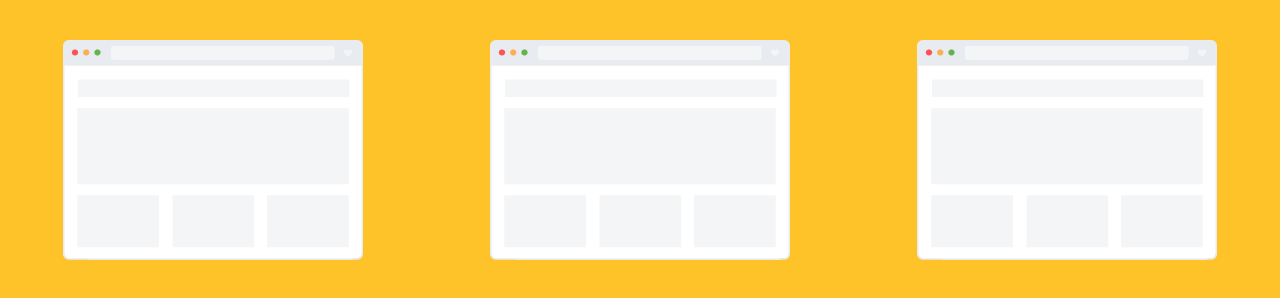
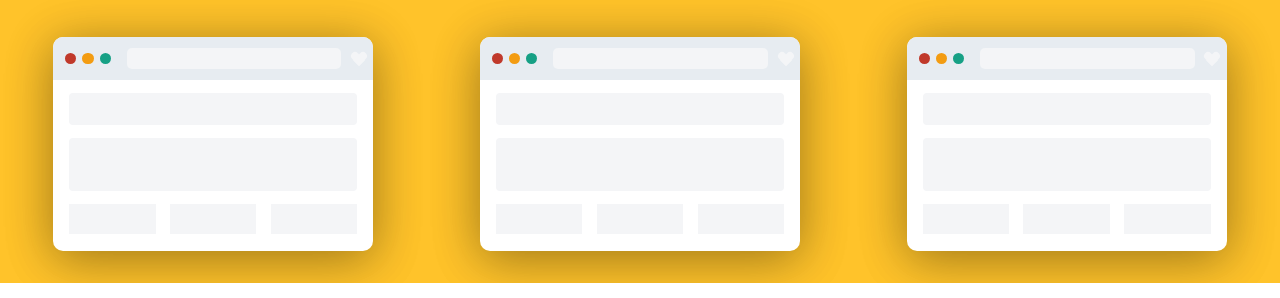
Before and after one commit to yefrioscar/yefrioscarxyz, a website: page index.html in a window 1280 px wide. Shown: the part 582-880 px from the top of the page. Drawn offline with Linux system fonts and the light colour scheme; a web font is replaced by a local one.

Commit message:
It's fixed everybody.

```diff
--- a/index.html
+++ b/index.html
@@ -137,26 +137,71 @@
 <section class="projects">
   <p class="projects__title">PROJECTS</p>
     <section class="projects__pro">
-      <div class="projects__pro__items img1">
-        <picture>
-          <source media="(min-width: 768px)" srcset="build/images/browser1-mobile1.png">
-          <source media="(min-width: 320px)" srcset="build/images/browser1-retina.png 2x">
-          <img src="build/images/browser1-desktop.png" alt="">
-        </picture>
+      <div class="projects__pro__items">
+
+        <div class="shell">
+          <nav class="command ">
+              <ul>
+                <li class="red"></li>
+                <li class="yellow"></li>
+                <li class="green"></li>
+              </ul>
+              <div class="search"></div>
+              <div class="logo"><span class="heart"></span></div>
+          </nav>
+          <div class="large"></div>
+          <div class="large__w"></div>
+          <div class="box">
+            <div class="box__child"></div>
+            <div class="box__child"></div>
+            <div class="box__child"></div>
+          </div>
+        </div>
+
       </div>
-      <div class="projects__pro__items img2">
-        <picture>
-          <source  media="(min-width: 900px)" srcset="build/images/browser1-mobile1.png">
-          <source media="(min-width: 320px)" srcset="build/images/browser1-retina.png 2x">
-          <img src="build/images/browser1-desktop.png" alt="">
-        </picture>
+      <div class="projects__pro__items">
+
+        <div class="shell">
+          <nav class="command ">
+              <ul>
+                <li class="red"></li>
+                <li class="yellow"></li>
+                <li class="green"></li>
+              </ul>
+              <div class="search"></div>
+              <div class="logo"><span class="heart"></span></div>
+          </nav>
+          <div class="large"></div>
+          <div class="large__w"></div>
+          <div class="box">
+            <div class="box__child"></div>
+            <div class="box__child"></div>
+            <div class="box__child"></div>
+          </div>
+        </div>
+
       </div>
-      <div class="projects__pro__items img3">
-        <picture>
-          <source media="(min-width: 900px)" srcset="build/images/browser1-mobile1.png">
-          <source media="(min-width: 320px)" srcset="build/images/browser1-retina.png 2x">
-          <img src="build/images/browser1-desktop.png" alt="">
-        </picture>
+      <div class="projects__pro__items">
+
+        <div class="shell">
+          <nav class="command ">
+              <ul>
+                <li class="red"></li>
+                <li class="yellow"></li>
+                <li class="green"></li>
+              </ul>
+              <div class="search"></div>
+              <div class="logo"><span class="heart"></span></div>
+          </nav>
+          <div class="large"></div>
+          <div class="large__w"></div>
+          <div class="box">
+            <div class="box__child"></div>
+            <div class="box__child"></div>
+            <div class="box__child"></div>
+          </div>
+        </div>
+
       </div>
     </section>
 </section>
--- a/src/js/app.js
+++ b/src/js/app.js
@@ -18,6 +18,7 @@ function frameLooper() {
 	loopTimer = setTimeout('frameLooper()', 70);
 }
 
+
 frameLooper();
 
 function getFormattedDate() {
--- a/src/sass/header.scss
+++ b/src/sass/header.scss
@@ -109,6 +109,8 @@ body, html, * {
 }
 }
 
+
+
 @media (max-width: 800px) {
 .header {
 
@@ -145,7 +147,7 @@ body, html, * {
   span.name {color: $color6;}
   span.atildi {color: #F2952B;}
 
-  nav#command {
+  nav.command {
   	height: 1.3rem;
   }
   nav ul li {
--- a/src/sass/master.scss
+++ b/src/sass/master.scss
@@ -1,4 +1,4 @@
-//@import url(https://fonts.googleapis.com/css?family=Varela+Round);
+@import url(https://fonts.googleapis.com/css?family=Varela+Round);
 
 
 
--- a/src/sass/projects.scss
+++ b/src/sass/projects.scss
@@ -4,6 +4,8 @@ $color3:#FFD767;
 $color4:#1B4D5C;
 $color5:#FFC32A;
 $color6:#FF4444;
+$color7:#F4F5F7;
+$color8:#E7ECF1;
 
 .projects {
   width: 100%;
@@ -27,24 +29,159 @@ $color6:#FF4444;
       display: flex;
       -webkit-flex: flex;
       justify-content: center;
-      img {
+
+
+      .shell {
+        margin:auto;
+        width: 20rem;
+        background-color: #FFFFFF;
+        -webkit-align-self: center;
+        -ms-flex-item-align: center;
+        align-self: center;
+        min-height: 13.4rem;
+        height: 13.4rem;
+        border-radius: 10px;
+        box-shadow: 0 0.625rem 3.125rem rgba(0,0,0,0.19), 0 0.375rem 3.125rem rgba(0,0,0,0.23);
+      }
+
+      nav.command {
+        height: 20%;
+        background-color: $color8;
+        display: -webkit-flex;
+        display: -ms-flexbox;
+        display: flex;
+        align-items: center;
+        border-top-left-radius: 10px;
+        border-top-right-radius: 10px;
+        padding-left: 6px;
+      }
+
+      nav ul {
+        display: flex;
+        justify-content: center;
+        align-items:center;
 
       }
+      .logo{
+        margin-right: 0.5em;
+    	.heart{
+    	 	opacity: 1;
+    		display: inline-block;
+    		cursor: pointer;
+    		width: 1em;
+    		height: 1em;
+    		position: relative;
+    		vertical-align: middle;
+    	}
+    }
+    //Heart
+    .heart {
+    	opacity: 0;
+    	position: absolute;
+    	left: 10%;
+    	width: 1em;
+    	height: 1em;
+    	display: none;
+    	transition: 1.5s ease-in-out opacity;
+    	//Shape
+    	&:before, &:after {
+    		position: absolute;
+    		content: "";
+    		left: 0.5em;
+    		top: 0;
+    		width: 0.5em;
+    		height: 0.85em;
+    		background: $color7;
+    		border-radius: 50px 50px 0 0;
+    		transform: rotate(-45deg);
+    		transform-origin: 0 100%;
+
+    	}
+    	&:after {
+    		left: 0;
+    		transform: rotate(45deg);
+    		transform-origin :100% 100%;
+
+    	}
+
+    }
+      nav ul li {
+        list-style: none;
+        height: 0.7rem;
+        width: 0.7rem;
+        border-radius: 50%;
+        margin-left: 6px;
+      }
+
+      .search {
+        width: 75%;
+        height: 50%;
+        border-radius: 5px;
+        background: $color7;
+        margin: 0 0.5em 0 1em;
+      }
+
+      .large {
+        margin-left: auto;
+        margin-right: auto;
+        width: 90%;
+        background: $color7;
+        height: 15%;
+        margin-top: 4%;
+        border-radius: 4px;
+      }
+      .large__w {
+        margin-left: auto;
+        margin-right: auto;
+        width: 90%;
+        background: $color7;
+        height: 25%;
+        margin-top: 4%;
+        border-radius: 4px;
+      }
+
+      .box {
+        width:90%;
+        height: 14%;
+        margin-left: auto;
+        margin-right: auto;
+        margin-top: 4%;
+        display: flex;
+        justify-content: space-between;
+
+        &__child {
+          width: 30%;
+          background: $color7;
+          height: 100%;
+        }
+      }
+      nav ul li.red {background-color: #c0392b;}
+      nav ul li.yellow {background-color: #f39c12;}
+      nav ul li.green {background-color: #16a085;}
     }
   }
 }
 
 
-@media (max-width:1000px) {
+
+
+
+
+
+
+
+
+
+@media (max-width:1050px) {
 
   .projects {
     width: 100%;
-    height: 850px;
+    height: 1000px;
     background-color:$color5;
     padding: 2em 0 2em 0;
 
     &__title {
-      font-size: 2.0em;
+      font-size: 2.5em;
       text-align: center;
       margin-bottom: 1em;
       color: $color2;
@@ -52,18 +189,40 @@ $color6:#FF4444;
 
     &__pro {
       display: flex;
-      -webkit-flex:flex;
       width: 100%;
       flex-direction: column;
       &__items {
         width: 100%;
         display: flex;
-        -webkit-flex: flex;
-        justify-content: center;
-        img {
-        }
+        margin: 2em auto;
       }
     }
-  }
+ }
+}
+@media (max-width:380px) {
+  .projects {
+    width: 100%;
+    height: 1000px;
+    background-color:$color5;
+    padding: 2em 0 2em 0;
 
+    &__title {
+      font-size: 2em;
+      text-align: center;
+      margin-bottom: 1em;
+      color: $color2;
+    }
+
+    &__pro {
+      display: flex;
+      margin: 0 auto;
+      width: 80%;
+      flex-direction: column;
+      &__items {
+        width: 100%;
+        display: flex;
+        margin: 2em auto;
+      }
+    }
+ }
 }
```
Also changed, not shown: build/css/header.css, build/css/master.css, build/css/projects.css. Lines whose indentation alone changed are shown as unchanged.
